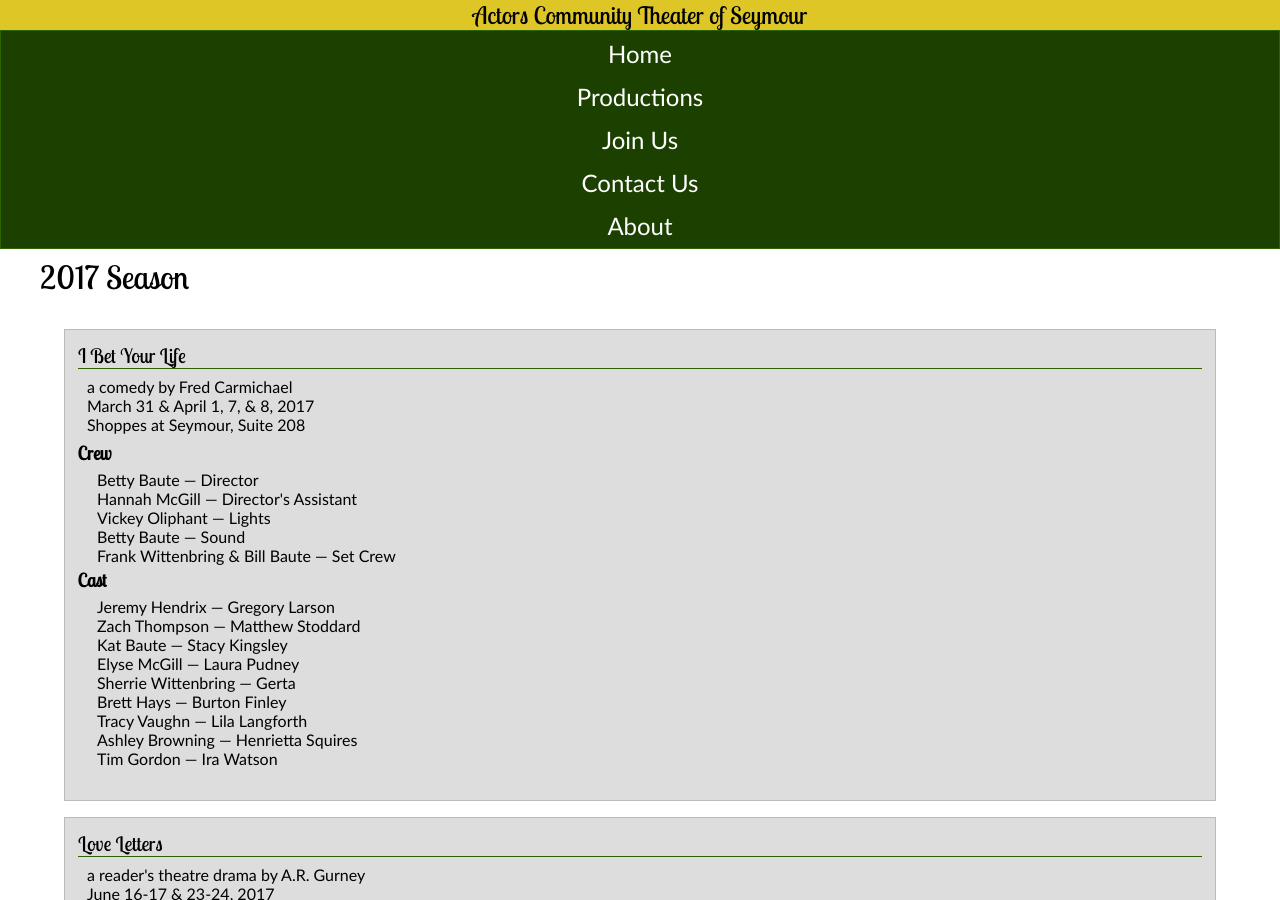
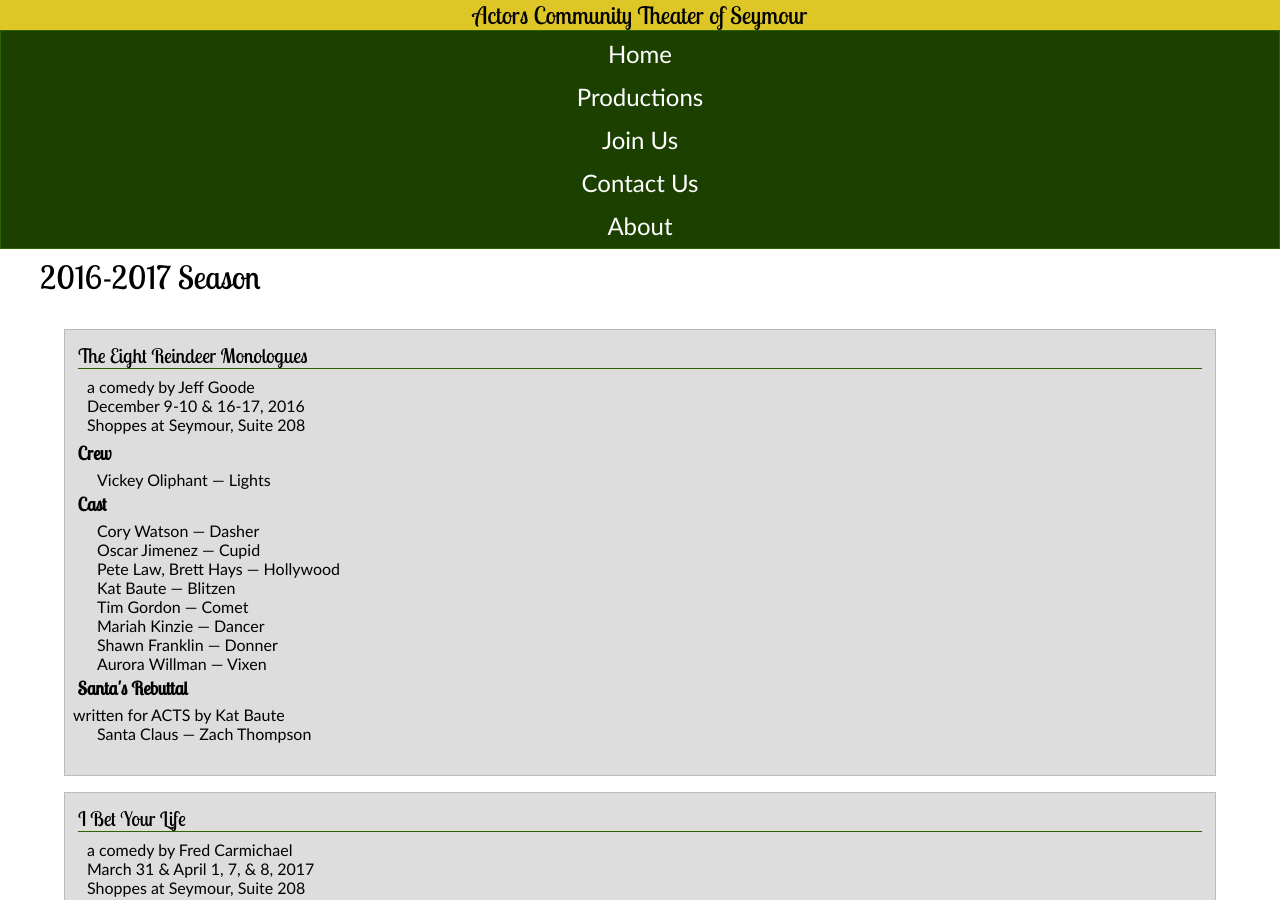
Before and after one commit to seymour-acts/seymour-acts.github.io, a Jekyll site: the page built from _seasons/2016-2017.md, in a window 1280 px wide and 900 px high. Built offline with Jekyll 4.4.1, drawn with Linux system fonts in a browser that asks for light colours.

Commit message:
update seasons
update season 2016-2017

```diff
--- a/_seasons/2017.md
+++ b/_seasons/2016-2017.md
@@ -1,8 +1,41 @@
 ---
 layout: season
-title: "2017 Season"
+title: "2016-2017 Season"
 season_key: "2017"
 productions:
+  - key: "the-eight-reindeer-monologues"
+    title: "The Eight Reindeer Monologues"
+    byline: "a comedy by Jeff Goode"
+    place_key: "suite208"
+    time: "December 9-10 & 16-17, 2016"
+    crew_roles:
+      - role: "Lights"
+        name: "Vickey Oliphant"
+    cast_roles:
+      - role: "Dasher"
+        name: "Cory Watson"
+      - role: "Cupid"
+        name: "Oscar Jimenez"
+      - role: "Hollywood"
+        name: "Pete Law, Brett Hays"
+      - role: "Blitzen"
+        name: "Kat Baute"
+      - role: "Comet"
+        name: "Tim Gordon"
+      - role: "Dancer"
+        name: "Mariah Kinzie"
+      - role: "Donner"
+        name: "Shawn Franklin"
+      - role: "Vixen"
+        name: "Aurora Willman"
+    extras:
+      - title: "Santa's Rebuttal"
+        content: >
+          written for ACTS by Kat Baute<br />
+          <ul>
+            <li>Santa Claus — Zach Thompson</li>
+          </ul>
+
   - key: "i-bet-your-life"
     title: "I Bet Your Life"
     byline: "a comedy by Fred Carmichael"
```
